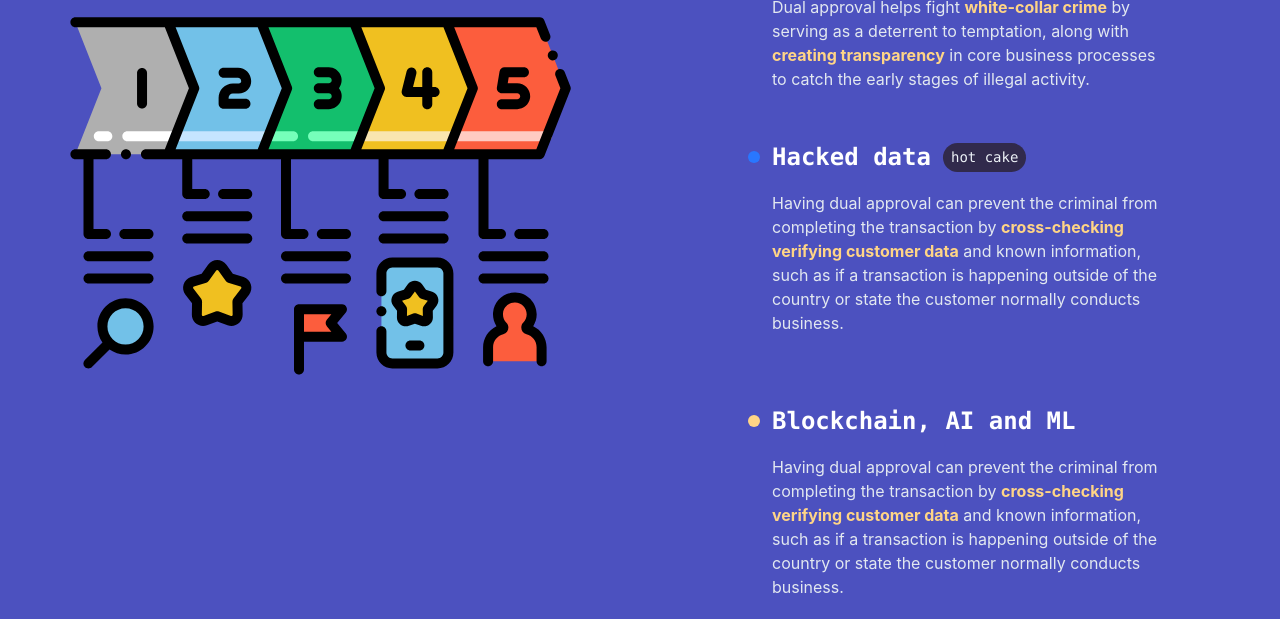
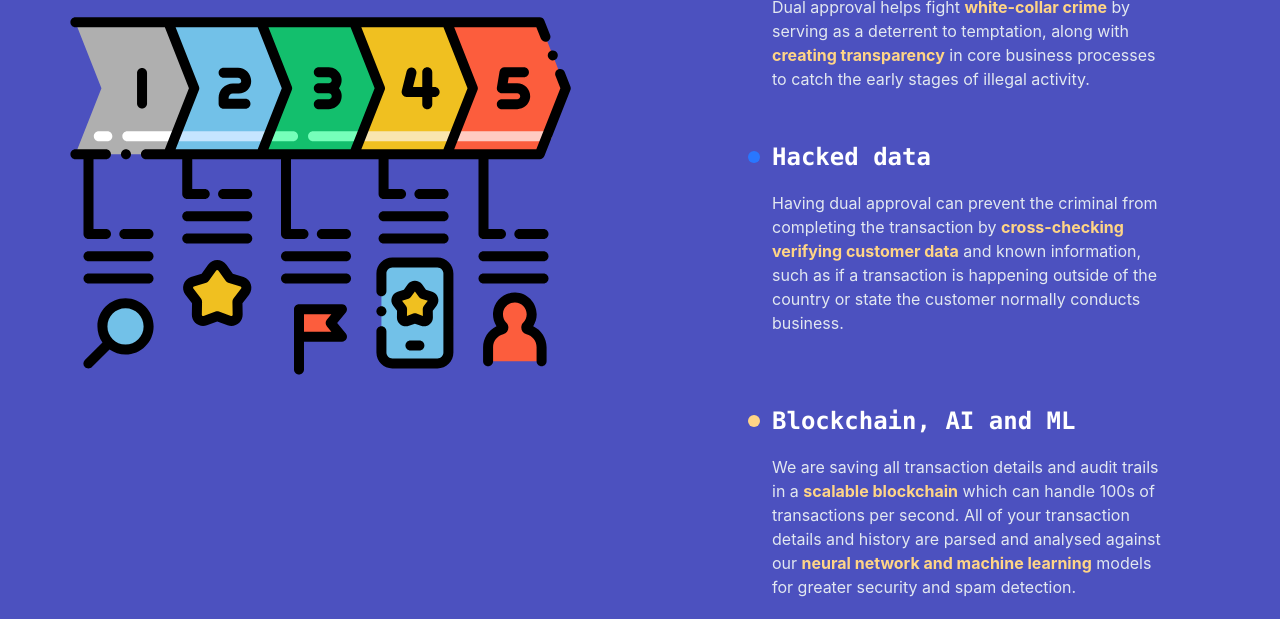
Before and after one commit to ezflo-io/ezflo-io.github.io, a plain HTML site: page index.html in a window 1280 px wide. Shown: the part 349-968 px from the top of the page. Drawn offline with Linux system fonts and the light colour scheme.

Commit message:
Added feature description

```diff
--- a/index.html
+++ b/index.html
@@ -111,10 +111,6 @@
                         <h1 class="font-bold text-2xl text-white">
                             Hacked data
                         </h1>
-                        <span
-                            class="rounded-full px-2 py-1 text-sm font-mono bg-mauve text-gray-200 ml-3"
-                            >hot cake</span
-                        >
                     </div>
                     <p
                         class="mode-summary-copy text-gray-300 text-left ml-6 mb-5 w-1/2 min-w-64"
@@ -145,14 +141,16 @@
                     <p
                         class="mode-summary-copy text-gray-300 text-left ml-6 mb-5 w-1/2 min-w-64"
                     >
-                        Having dual approval can prevent the criminal from
-                        completing the transaction by
+                        We are saving all transaction details and audit trails
+                        in a
+                        <b class="text-yellow-ezflo">scalable blockchain</b>
+                        which can handle 100s of transactions per second. All of
+                        your transaction details and history are parsed and
+                        analysed against our
                         <b class="text-yellow-ezflo"
-                            >cross-checking verifying customer data</b
+                            >neural network and machine learning</b
                         >
-                        and known information, such as if a transaction is
-                        happening outside of the country or state the customer
-                        normally conducts business.
+                        models for greater security and spam detection.
                     </p>
                 </div>
             </div>
```
